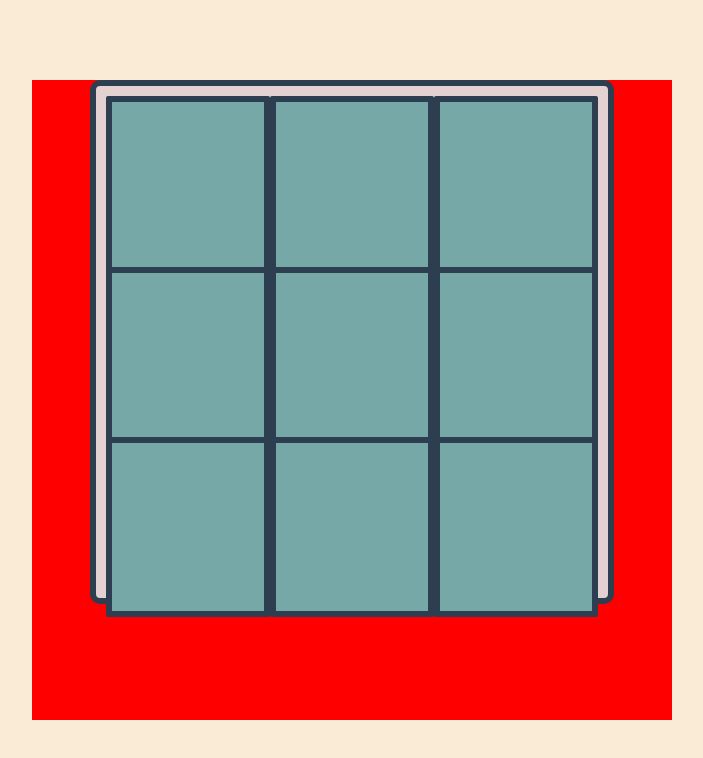
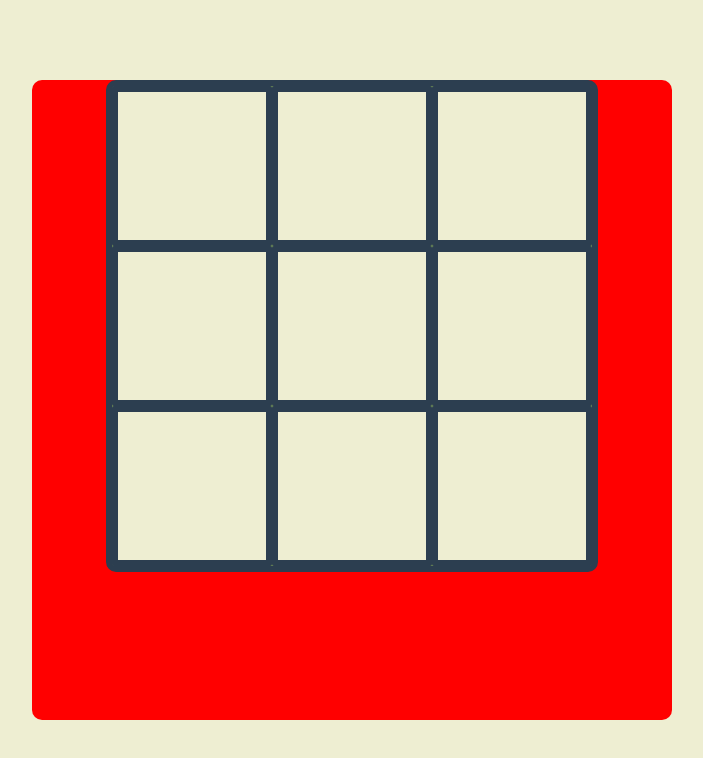
Before and after one commit to lachezar-dimitrov/chess, a React app: page / in a window 1280 px wide. Shown: the top 758 px of the page, without its empty margins (288-991 px from the left). Built offline with nearby package versions, Linux system fonts and the light colour scheme.

Commit message:
Update styles

```diff
--- a/src/components/Game/Board/Board.tsx
+++ b/src/components/Game/Board/Board.tsx
@@ -4,41 +4,23 @@ import Square from './Square/Square';
 import { StoreContext } from '../../StoreProvider/StoreProvider';
 import { ISquare } from '../../../interfaces/common/square';
 
-interface Props {
-  squares?: Array<ISquare>;
-}
-
 @observer
-export default class Board extends Component<Props> {
-  renderSquare(index: number): ReactNode {
-    const { squares } = this.context;
+export default class Board extends Component {
+  render(): ReactNode {
+    const { squares }: { squares: Array<ISquare>} = this.context;
 
     return (
-      <Square
-        index={index}
-        value={squares[index].value}
-      />
-    );
-  }
-
-  render(): ReactNode {
-    return (
       <div className="board">
-        <div className="board-row">
-          {this.renderSquare(0)}
-          {this.renderSquare(1)}
-          {this.renderSquare(2)}
-        </div>
-        <div className="board-row">
-          {this.renderSquare(3)}
-          {this.renderSquare(4)}
-          {this.renderSquare(5)}
-        </div>
-        <div className="board-row">
-          {this.renderSquare(6)}
-          {this.renderSquare(7)}
-          {this.renderSquare(8)}
-        </div>
+        {squares.map((
+          { id, value },
+          index: number,
+        ) => (
+          <Square
+            key={id}
+            index={index}
+            value={value}
+          />
+        ))}
       </div>
     );
   }
--- a/src/components/Game/Board/Square/Square.tsx
+++ b/src/components/Game/Board/Square/Square.tsx
@@ -10,15 +10,21 @@ type Props = {
 
 @observer
 export default class Square extends Component<Props> {
+  private eventHandler = (): void => {
+    const { index } = this.props;
+    const { onClick } = this.context;
+
+    onClick(index);
+  }
+
   render(): ReactNode {
-    const { index, value = '' } = this.props;
-    const { onClick } = this.context;
+    const { value = '' } = this.props;
 
     return (
       <button
         type="button"
         className="square"
-        onClick={() => onClick(index)}
+        onClick={this.eventHandler}
       >
         {value}
       </button>
--- a/src/components/Game/Board/Square/square.less
+++ b/src/components/Game/Board/Square/square.less
@@ -1,14 +1,18 @@
+@import '../../../../styles/mixins.less';
 @import '../../../../styles/variables.less';
 
 .square {
-    border: 6px solid @primary-border-color;
     border-radius: 2px;
     font-family: Helvetica;
     font-weight: bold;
-    font-size: 5em;
-    height: @square-height;
-    width: @square-width;
-    justify-content: center;
-    align-items: center;
-    background-color: @square-background;
+    font-size: 10em;
+    height: 100%;
+    width: 100%;
+    background-color: @accent-color-3;
+
+    .bordered();
+
+    &:focus {
+        outline: none;
+    }
 }
--- a/src/components/Game/Board/board.less
+++ b/src/components/Game/Board/board.less
@@ -2,20 +2,14 @@
 @import './Square/square.less';
 
 .board {
-    width: 80%;
-	height: 80%;
+    display: grid;
+    grid-template-columns: auto auto auto;
+    grid-template-rows: auto auto auto;
 	margin: 0 auto;
+    width: @board-height;
+	height: @board-height;
     background-color: #34495e;
     border: 6px solid @primary-border-color;
     border-radius: 10px;
-    background-color: @primary-color;
-
-    .board-row {
-        width: 100%;
-        height: 33.33%;
-        display: flex;
-        box-sizing: border-box;
-        justify-content: space-around;
-        padding: 10px;
-    }
+    background-color: @accent-color-1;
 }
--- a/src/components/Game/game.less
+++ b/src/components/Game/game.less
@@ -6,6 +6,7 @@
 .game-container {
    height: @game-height;
    width: @game-width;
+   border-radius: 10px;
    background-color: red;
 
    .center-element();
--- a/src/index.less
+++ b/src/index.less
@@ -6,7 +6,7 @@ body {
   margin: 0;
   height: 100 vh;
   text-align: center;
-  background-color: antiquewhite;
+  background-color: @accent-color-3;
 
 }
 
--- a/src/styles/mixins.less
+++ b/src/styles/mixins.less
@@ -4,3 +4,7 @@
     left: 50%;
     transform: translate(-50%, -50%);
 }
+
+.bordered {
+    border: 6px solid @primary-border-color;
+}
--- a/src/styles/variables.less
+++ b/src/styles/variables.less
@@ -1,6 +1,10 @@
 
 // COLORS
-@primary-color: #e4d1d1;
+@accent-color-1: #769656;
+@accent-color-2:#baca44;
+@accent-color-3:#eeeed2;
+@color-positive: #ffffff;
+@color-negative: #000000;
 
 // BACKGROUND COLORS
 @primary-background: #b9b0b0;
@@ -15,8 +19,12 @@
 @game-height: @body-height - 20vh;
 @game-width: @game-height;
 
+// Board
+@board-height: 60vh;
+@board-width: @board-height;
+
 // Square
-@square-width: 180px;
+@square-width: @board-height / 4;
 @square-height: @square-width;
 
 // Board
```
